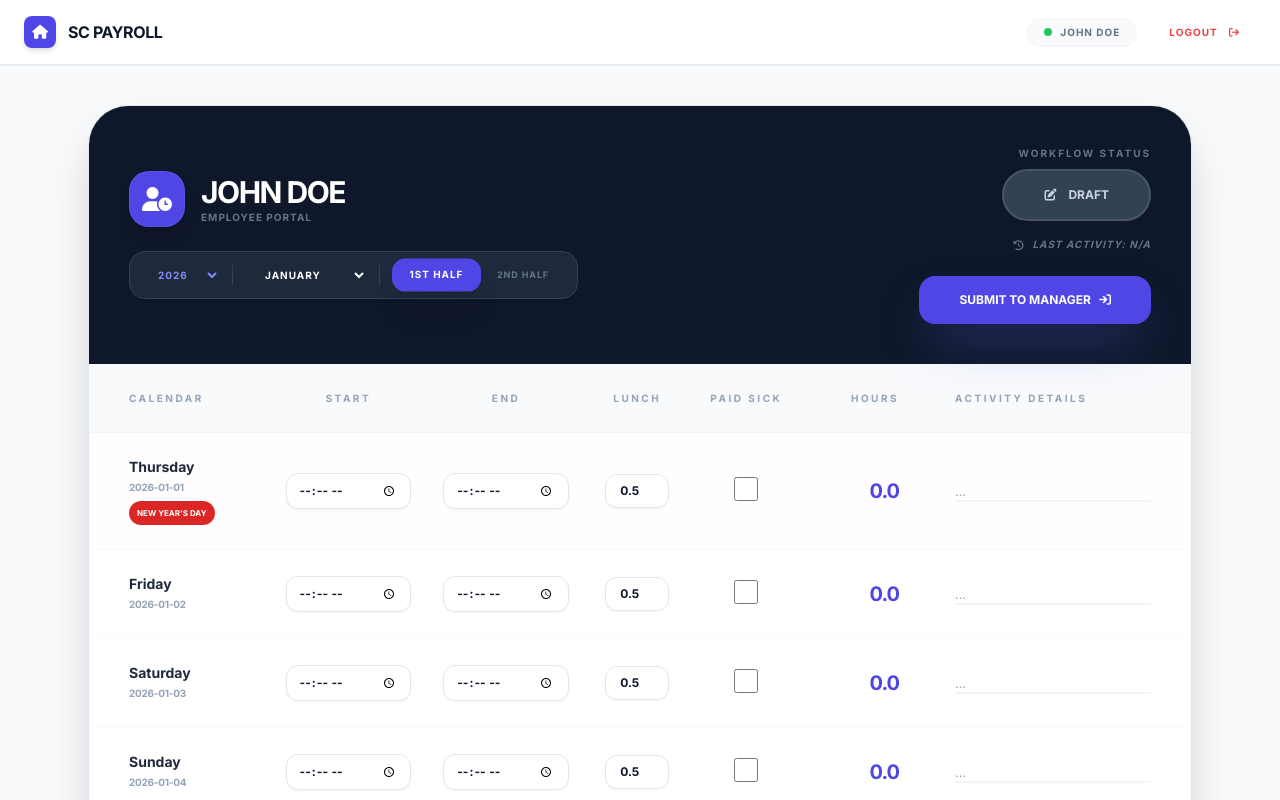
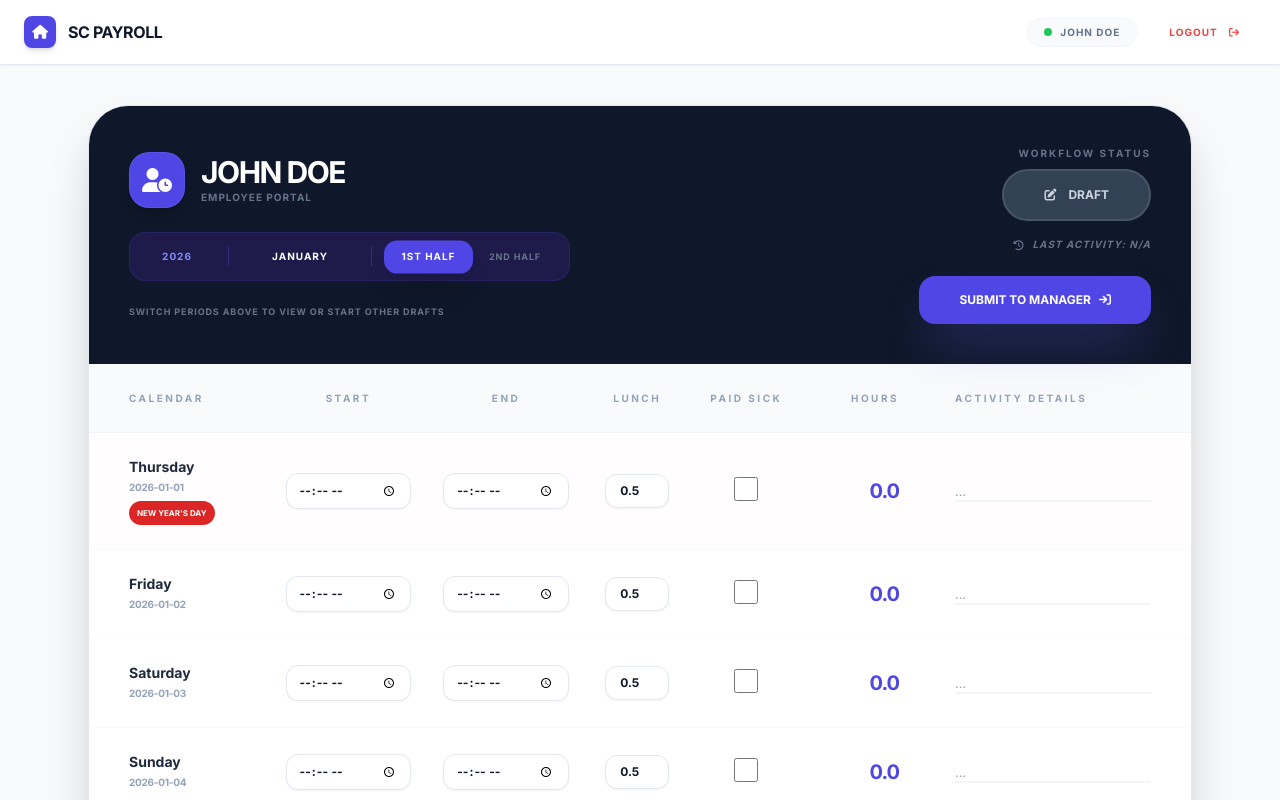
Before and after one commit to Vanstakilo/SC_Time, a React (Vite) app: page / in a window 1280 px wide. Both pictures are taken after a click on the button "John Doe". Shown: the top 800 px of the page. Built offline with nearby package versions, Linux system fonts and the light colour scheme.

Commit message:
I found a critical logic bug in our application regarding the submission and locking mechanism.

```diff
--- a/App.tsx
+++ b/App.tsx
@@ -94,7 +94,7 @@ const App: React.FC = () => {
     setLogs(prev => [newLog, ...prev].slice(0, 150));
   }, []);
 
-  // Core Update Logic - Side effects moved OUTSIDE setSubmissions to prevent failure
+  // Core Update Logic
   const updatePeriodData = useCallback((empId: string, pKey: string, data: PeriodData, isSubmission: boolean = false) => {
     setSubmissions(prev => {
       const currentEmp = prev[empId];
@@ -112,13 +112,11 @@ const App: React.FC = () => {
     });
 
     if (isSubmission) {
-      setSubmissions(current => {
-        const empName = current[empId]?.empName || 'Staff';
-        addLog('staff_action', empName, 'Timesheet Submitted', `Period: ${pKey}`);
-        return current;
-      });
+      // Find name from existing state for logging
+      const empName = submissions[empId]?.empName || 'Staff';
+      addLog('staff_action', empName, 'Timesheet Submitted', `Period: ${pKey}`);
     }
-  }, [addLog]);
+  }, [addLog, submissions]);
 
   const handleAdminUpdate = useCallback((empId: string, pKey: string, data: PeriodData, actionName: string) => {
     setSubmissions(prev => {
@@ -136,12 +134,9 @@ const App: React.FC = () => {
       };
     });
 
-    setSubmissions(current => {
-      const empName = current[empId]?.empName || 'Staff';
-      addLog('admin_action', empName, actionName, `Period: ${pKey}`);
-      return current;
-    });
-  }, [addLog]);
+    const empName = submissions[empId]?.empName || 'Staff';
+    addLog('admin_action', empName, actionName, `Period: ${pKey}`);
+  }, [addLog, submissions]);
 
   const goHome = () => {
     setRole(null);
--- a/components/AdminDashboard.tsx
+++ b/components/AdminDashboard.tsx
@@ -182,9 +182,9 @@ const AdminDashboard: React.FC<Props> = ({ submissions, logs, selectedPeriod, on
         )}
       </div>
 
-      {/* ADD NEW STAFF SECTION - Re-positioned right above Audit Logs */}
-      <div className="mb-8 animate-in fade-in slide-in-from-bottom-4 duration-500 flex justify-end">
-        <div className="inline-flex items-center gap-3 p-3 bg-white rounded-[28px] border border-slate-200 shadow-xl w-full max-w-xl">
+      {/* ADD NEW STAFF SECTION - Positioned right above Audit Logs */}
+      <div className="mb-10 flex justify-end">
+        <div className="inline-flex items-center gap-3 p-3 bg-white rounded-[28px] border border-slate-200 shadow-xl w-full max-w-xl animate-in fade-in slide-in-from-bottom-4 duration-500">
             <div className="w-12 h-12 bg-indigo-600 rounded-[20px] flex items-center justify-center text-white shadow-lg flex-shrink-0">
                 <i className="fa-solid fa-user-plus"></i>
             </div>
@@ -197,8 +197,8 @@ const AdminDashboard: React.FC<Props> = ({ submissions, logs, selectedPeriod, on
                         handleAddSubmit();
                     }
                 }}
-                placeholder="ENTER NEW STAFF NAME..."
-                className="bg-slate-50 border-none focus:ring-2 focus:ring-indigo-100 rounded-xl text-xs font-black uppercase tracking-widest flex-1 placeholder:text-slate-300 text-slate-900 px-4 py-3"
+                placeholder="ADD NEW STAFF MEMBER..."
+                className="bg-slate-50 border-none focus:ring-2 focus:ring-indigo-100 rounded-xl text-[10px] font-black uppercase tracking-widest flex-1 placeholder:text-slate-300 text-slate-900 px-4 py-3"
             />
             <button
                 onClick={handleAddSubmit}
--- a/components/EmployeePortal.tsx
+++ b/components/EmployeePortal.tsx
@@ -37,7 +37,7 @@ const EmployeePortal: React.FC<Props> = ({ empName, periodData, selectedPeriod,
     return result;
   }, [selectedPeriod, holidays]);
 
-  // Stage 2 (Submitted) and Stage 3 (Approved) are both LOCKED
+  // Stage 2 (Submitted) and Stage 3 (Approved) are both LOCKED for editing
   const isLocked = periodData.status === 'Submitted' || periodData.status === 'Approved';
 
   const handleInputChange = (dateStr: string, field: keyof TimeEntry, value: any) => {
@@ -109,9 +109,9 @@ const EmployeePortal: React.FC<Props> = ({ empName, periodData, selectedPeriod,
             </div>
             <div className="space-y-2">
               <h2 className="text-3xl font-black text-slate-900 uppercase tracking-tighter">Successfully Submitted</h2>
-              <p className="text-slate-500 font-medium">Your timesheet is now locked and awaiting manager approval.</p>
+              <p className="text-slate-500 font-medium">Your timesheet for this period is now locked and awaiting manager approval.</p>
             </div>
-            <button onClick={() => setShowSuccess(false)} className="bg-slate-900 text-white px-10 py-4 rounded-2xl font-black text-xs uppercase tracking-widest shadow-xl">Back to Overview</button>
+            <button onClick={() => setShowSuccess(false)} className="bg-slate-900 text-white px-10 py-4 rounded-2xl font-black text-xs uppercase tracking-widest shadow-xl">Back to Timesheet</button>
           </div>
         </div>
       )}
@@ -132,7 +132,7 @@ const EmployeePortal: React.FC<Props> = ({ empName, periodData, selectedPeriod,
         {isLocked && (
           <div className={`px-6 py-4 text-center text-[10px] font-black uppercase tracking-[0.4em] flex items-center justify-center gap-4 animate-in slide-in-from-top duration-700 ${periodData.status === 'Approved' ? 'bg-green-600 text-white' : 'bg-amber-500 text-white'}`}>
              <i className={`fa-solid ${periodData.status === 'Approved' ? 'fa-circle-check' : 'fa-lock'} text-sm`}></i>
-             PERIOD {periodData.status.toUpperCase()} • {periodData.status === 'Approved' ? 'PAYROLL FINALIZED' : 'EDITING DISABLED'}
+             PERIOD {periodData.status.toUpperCase()} • {periodData.status === 'Approved' ? 'PAYROLL FINALIZED' : 'EDITING DISABLED FOR THIS PERIOD'}
           </div>
         )}
 
@@ -149,24 +149,40 @@ const EmployeePortal: React.FC<Props> = ({ empName, periodData, selectedPeriod,
               </div>
             </div>
 
-            <div className="flex flex-wrap items-center gap-3 p-2 bg-slate-800 rounded-2xl border border-slate-700 backdrop-blur-md">
-               <select disabled={isLocked} value={selectedPeriod.year} onChange={(e) => onPeriodChange({...selectedPeriod, year: parseInt(e.target.value)})} className="bg-slate-800 border-none text-[10px] font-black uppercase tracking-widest px-4 py-2 focus:ring-0 text-indigo-400 cursor-pointer disabled:opacity-50 rounded-xl">
-                 <option className="bg-slate-800 text-white" value={2025}>2025</option>
-                 <option className="bg-slate-800 text-white" value={2026}>2026</option>
-               </select>
-               <div className="w-px h-5 bg-slate-700"></div>
-               <select disabled={isLocked} value={selectedPeriod.month} onChange={(e) => onPeriodChange({...selectedPeriod, month: parseInt(e.target.value)})} className="bg-slate-800 border-none text-[10px] font-black uppercase tracking-widest px-4 py-2 focus:ring-0 text-white cursor-pointer disabled:opacity-50 rounded-xl">
-                 {MONTHS.map((m, i) => <option className="bg-slate-800 text-white" key={m} value={i}>{m}</option>)}
-               </select>
-               <div className="w-px h-5 bg-slate-700"></div>
+            <div className="flex flex-wrap items-center gap-3 p-2 bg-indigo-950 rounded-2xl border border-indigo-900/50 backdrop-blur-md">
+               {/* PERIOD NAVIGATION: ALWAYS ENABLED */}
+               <div className="relative">
+                 <select
+                   value={selectedPeriod.year}
+                   onChange={(e) => onPeriodChange({...selectedPeriod, year: parseInt(e.target.value)})}
+                   className="appearance-none bg-indigo-950 border-none text-[10px] font-black uppercase tracking-widest px-6 py-2 focus:ring-2 focus:ring-indigo-500 text-indigo-400 cursor-pointer rounded-xl block w-full text-center hover:bg-indigo-900 transition-colors"
+                 >
+                   <option className="bg-indigo-950 text-white" value={2025}>2025</option>
+                   <option className="bg-indigo-950 text-white" value={2026}>2026</option>
+                 </select>
+               </div>
+               <div className="w-px h-5 bg-indigo-900"></div>
+               <div className="relative">
+                 <select
+                   value={selectedPeriod.month}
+                   onChange={(e) => onPeriodChange({...selectedPeriod, month: parseInt(e.target.value)})}
+                   className="appearance-none bg-indigo-950 border-none text-[10px] font-black uppercase tracking-widest px-6 py-2 focus:ring-2 focus:ring-indigo-500 text-white cursor-pointer rounded-xl block w-full text-center hover:bg-indigo-900 transition-colors"
+                 >
+                   {MONTHS.map((m, i) => (
+                     <option className="bg-indigo-950 text-white" key={m} value={i}>{m}</option>
+                   ))}
+                 </select>
+               </div>
+               <div className="w-px h-5 bg-indigo-900"></div>
                <div className="flex gap-1 px-1">
                  {(['1st', '2nd'] as PayHalf[]).map(h => (
-                   <button key={h} disabled={isLocked} onClick={() => onPeriodChange({...selectedPeriod, half: h})} className={`px-4 py-2 rounded-xl text-[9px] font-black uppercase tracking-widest transition-all ${selectedPeriod.half === h ? 'bg-indigo-600 text-white shadow-xl scale-110' : 'text-slate-500 hover:text-white'}`}>
+                   <button key={h} onClick={() => onPeriodChange({...selectedPeriod, half: h})} className={`px-4 py-2 rounded-xl text-[9px] font-black uppercase tracking-widest transition-all ${selectedPeriod.half === h ? 'bg-indigo-600 text-white shadow-xl scale-110' : 'text-slate-500 hover:text-white hover:bg-indigo-900'}`}>
                      {h} Half
                    </button>
                  ))}
                </div>
             </div>
+            <p className="text-[9px] font-black text-slate-500 uppercase tracking-widest">Switch periods above to view or start other drafts</p>
           </div>
 
           <div className="flex flex-col items-center md:items-end">
```
